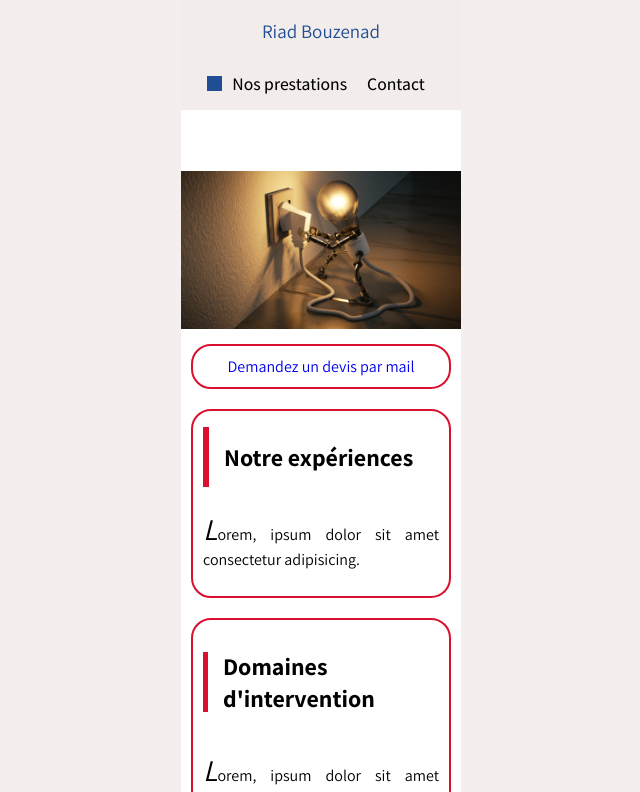
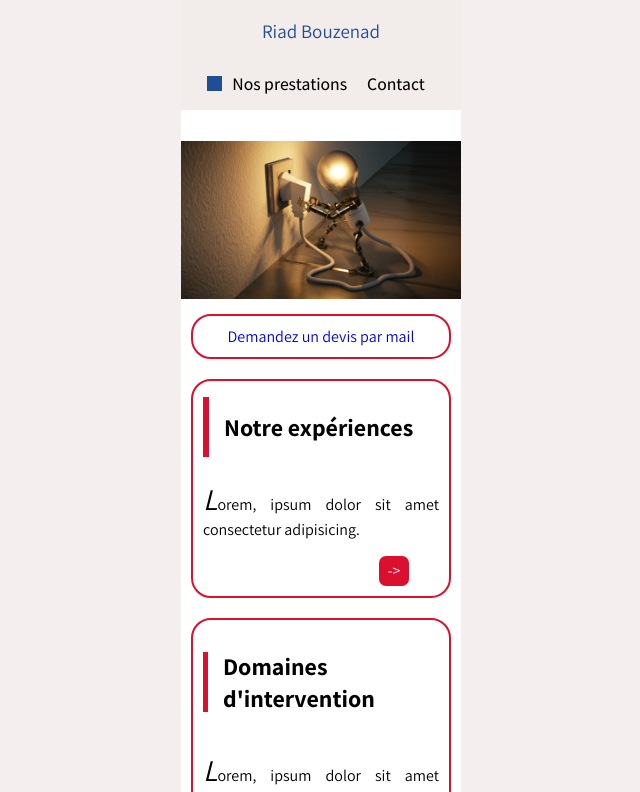
Before and after one commit to magus59/Riad-, a React (Vite) app in the folder RIAD site/RIADsite/: page / in a window 1280 px wide. Shown: the top 792 px of the page, without its empty margins (319-959 px from the left). Built offline with nearby package versions, Linux system fonts and the light colour scheme.

Commit message:
fix frontend component article

```diff
--- a/RIAD site/RIADsite/src/App.jsx
+++ b/RIAD site/RIADsite/src/App.jsx
@@ -19,7 +19,8 @@ function App() {
 
   const titreexperiences ='Notre expériences';
   const articleexperiences =`Lorem, ipsum dolor sit amet consectetur adipisicing.` ;
-
+  const linkDomaione ='' ;
+  const linkExpereiences ='' ;
   return (
     <>
     <header>
@@ -28,8 +29,8 @@ function App() {
      <main className='main'>
         <Head/>
         <Email email='son adresse email '/>
-        <Article titre={titreexperiences} article={articleexperiences} />
-        <Article titre={titredomaine} article={articledomaine} />
+        <Article link={linkExpereiences} titre={titreexperiences} article={articleexperiences} />
+        <Article link={linkDomaione} titre={titredomaine} article={articledomaine} />
 
      </main>
      <Footer logos={logosArray}/>
--- a/RIAD site/RIADsite/src/assets/components/article/article.css
+++ b/RIAD site/RIADsite/src/assets/components/article/article.css
@@ -22,3 +22,25 @@ p{
     font-size: 30px;
     font-style: italic;
 }
+.decoLink{
+    display:flex;
+    justify-content: end;
+
+}
+.positionLink{
+    display:flex;
+    justify-content: center;
+    align-items: center;
+    width:30px;
+    height:30px ;
+    background-color:  rgb(219, 16, 46);
+    border-radius: 7px;
+    margin-right: 30px;
+}
+.link{
+    display:block;
+
+
+
+    color :white;
+}
--- a/RIAD site/RIADsite/src/assets/components/article/article.jsx
+++ b/RIAD site/RIADsite/src/assets/components/article/article.jsx
@@ -8,7 +8,11 @@ const Article = (props) => {
           <h1>{props.titre}</h1>
         </div>
         <p className='para'>{props.article}</p>
-
+        <div className='decoLink'>
+          <div className='positionLink'>
+            <a className='link' href={props.link}> -> </a>
+          </div>
+        </div>
     </article>
   )
 }
```
